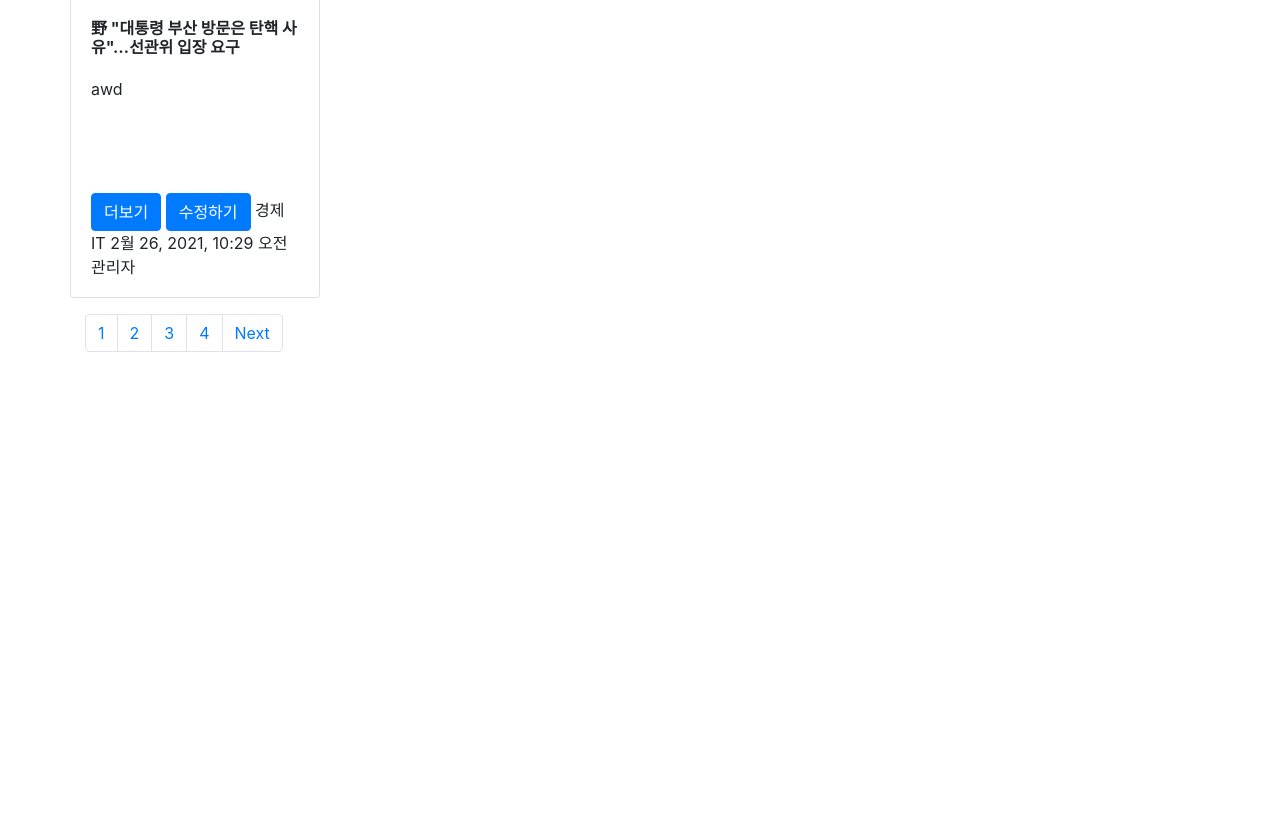
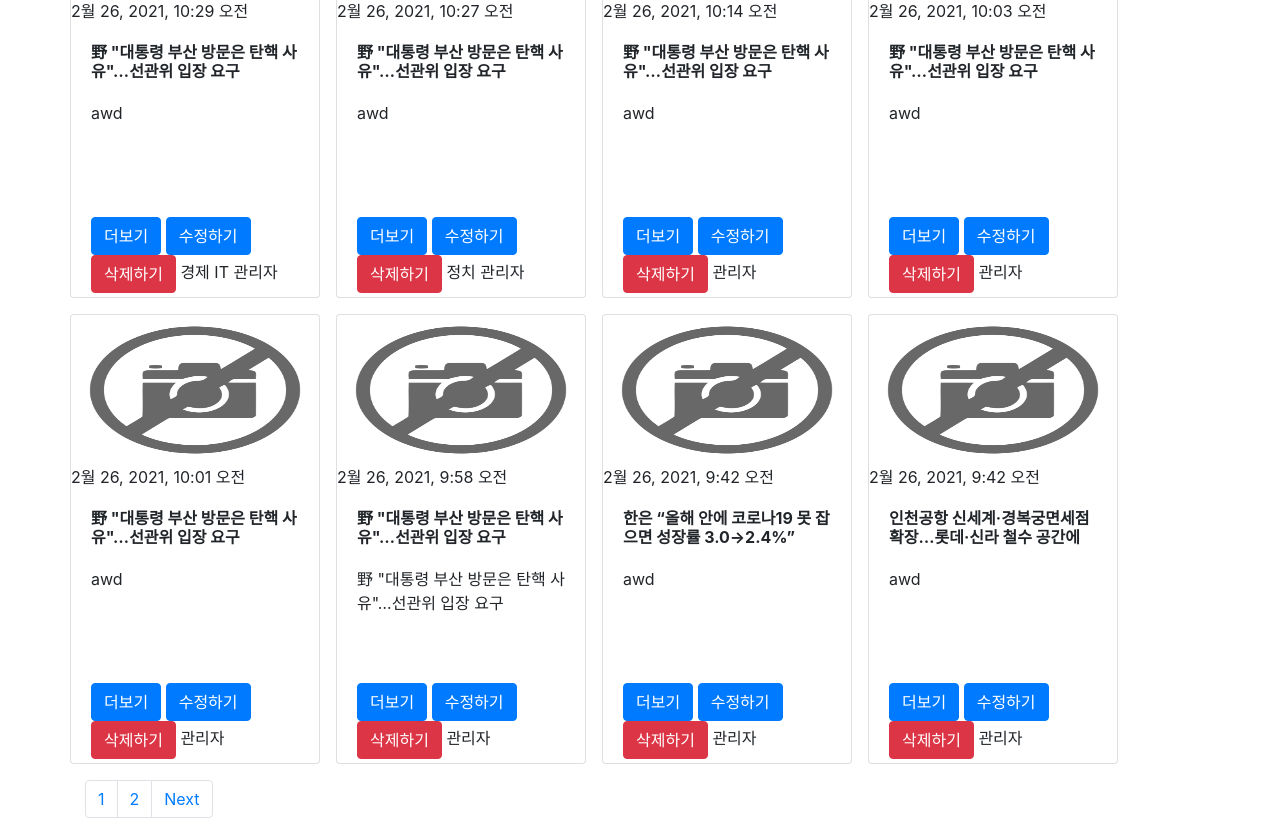
Before and after one commit to brave-jang/first_website, a Django app: page / in a window 1280 px wide. Shown: the part 705-1539 px from the top of the page. Before the commit the page ends 1057 px from the top, so only its background shows below. Run offline with Django 3.2, Linux system fonts and the light colour scheme; a user stored in the database is signed in; data comes from the database, SQL or seed files in the repository; both versions use the stored data as it was after the commit; some libraries are stand-ins or nearby versions.

Commit message:
포스트 삭제 기능 구현

```diff
--- a/posts/models.py
+++ b/posts/models.py
@@ -15,7 +15,7 @@ class Posts(BaseModel):
 
     user = models.ForeignKey(settings.AUTH_USER_MODEL, related_name="posts_user", on_delete=CASCADE)
     title = models.CharField(max_length=100)
-    image = models.ImageField(upload_to="posts/%Y/%m/%d", blank=True)
+    image = models.TextField(blank=True)
     content = models.TextField()
     content_img = models.ImageField(upload_to="posts/%Y/%m/%d", blank=True, null=True)
     comment = models.TextField(blank=True, null=True)
--- a/posts/urls.py
+++ b/posts/urls.py
@@ -11,4 +11,5 @@ urlpatterns = [
     path('politics/', views.posts_politics, name="politics"),
     path('<int:pk>/', views.PostDetail.as_view(), name="posts_detail"),
     path('edit/<int:pk>/', views.post_edit, name="posts_edit"),
+    path('delete/<int:pk>', views.post_delete, name="posts_delete"),
 ]
--- a/posts/views.py
+++ b/posts/views.py
@@ -1,4 +1,5 @@
 import math
+from django.http.response import Http404
 import requests
 from accounts import mixins
 from bs4 import BeautifulSoup
@@ -28,7 +29,7 @@ def img_download(url):
 
 def posts(request):
     post_list = models.Posts.objects.all()
-    paginator = Paginator(post_list, 5)
+    paginator = Paginator(post_list, 12)
     page_number = request.GET.get('page', 1)
     post_list = paginator.get_page(page_number)
 
@@ -48,6 +49,7 @@ def posts(request):
     page_obj = paginator.page_range[start:end]
     return render(request, "posts/posts_list.html", {'post_list':post_list, 'page_obj':page_obj})
 
+
 def posts_politics(request):
     post_list = models.Posts.objects.filter(category = '0')
     return render(request, "posts/posts_list.html", {'post_list':post_list})
@@ -63,10 +65,11 @@ class CreatePosts(mixins.LoggedInOnlyView, FormView):
         post.user = self.request.user
         url = form.cleaned_data.get("post_url")
         post.title = title_crawling(url)[0]
+        post.image = title_crawling(url)[1]
         post.save()
         form.save_m2m()
         messages.success(self.request, "작성 완료!")
-        return redirect("posts:posts_detail")
+        return redirect(reverse("posts:posts_detail", kwargs={"pk":post.pk}))
 
 
 # @login_required
@@ -100,12 +103,28 @@ def post_edit(request, pk):
         form = forms.PostForm(request.POST, request.FILES, instance=post)
         if form.is_valid:
             post = form.save(commit=False)
-            post.user = request.user
-            url = form.cleaned_data.get("post_url")
-            post.title = title_crawling(url)[0]
-            post.save()
-            return redirect("posts:posts_detail", pk=pk)
+            if post.user == request.user:
+                url = form.cleaned_data.get("post_url")
+                post.title = title_crawling(url)[0]
+                post.save()
+                form.save_m2m()
+                return redirect("posts:posts_detail", pk=pk)
+            else:
+                raise Http404
     else:
-        form = forms.PostForm(instance=post)
+        if post.user == request.user:
+            form = forms.PostForm(instance=post)
+        else:
+            raise Http404
 
     return render(request, "posts/posts_edit.html", {'forms':form})
+
+
+@login_required
+def post_delete(request, pk):
+    post = get_object_or_404(models.Posts, pk=pk)
+    if post.user == request.user:
+        post.delete()
+        return redirect("posts:home")
+    else:
+        Http404
--- a/templates/partials/nav.html
+++ b/templates/partials/nav.html
@@ -15,13 +15,13 @@
   {% include "partials/messages.html" %}
   {% if user.is_authenticated %}
   <nav class="col my-md-0 mr-md-3">
-    <a class="btn btn-outline-primary" href="{% url 'posts:posts_write' %}">글쓰기</a>
-    <a class="btn btn-outline-primary" href="{{user.get_absolute_url}}">프로필</a>
+    <a class="btn btn-outline-primary mr-3" href="{% url 'posts:posts_write' %}">글쓰기</a>
+    <a class="btn btn-outline-primary mr-3" href="{{user.get_absolute_url}}">프로필</a>
     <a class="btn btn-outline-primary" href="{% url 'accounts:logout' %}">로그아웃</a>
   </nav>
   {% else %}
   <nav class="col my-md-0 mr-md-3"></nav>
-  <a class="btn btn-outline-primary" href="{% url 'accounts:login' %}">로그인</a>
+  <a class="btn btn-outline-primary mr-3" href="{% url 'accounts:login' %}">로그인</a>
   <a class="btn btn-outline-primary" href="{% url 'accounts:signup' %}">회원가입</a>
   </nav>
   {% endif %}
--- a/templates/posts/posts_list.html
+++ b/templates/posts/posts_list.html
@@ -6,22 +6,23 @@
         {% for post in post_list %}
         <div class="card mr-3 mb-3" style="height: 450px; width: 250px;">
             {% if post.image %}
-            <img src="..." class="card-img-top" alt="이미지를 찾을 수 없습니다." style="height: 150px; background-size: cover;">
+            <img src="{{post.image}}" class="card-img-top" alt="이미지를 찾을 수 없습니다." style="height: 150px; background-size: cover;">
             {% else %}
             <img src="media/posts/no-image.png" class="card-img-top" alt="이미지를 찾을 수 없습니다."
                 style="height: 150px; background-size: cover;">
             {% endif %}
+            {{post.created_at}}
             <div class="card-body">
                 <h6 class="font-weight-bold" style="height: 50px;">{{post.title}}</h6>
                 <p class="card-text" style="height: 100px; overflow: auto;">{{post.content}}</p>
                 <a href="{% url 'posts:posts_detail' post.pk %}" class="btn btn-primary">더보기</a>
                 {% if post.user == request.user %}
                 <a href="{% url 'posts:posts_edit' post.pk %}" class="btn btn-primary">수정하기</a>
+                <a href="{% url 'posts:posts_delete' post.pk %}" class="btn btn-danger">삭제하기</a>
                 {% endif %}
                 {% for name in post.category.all %}
                     {{name}}
                 {% endfor %}
-                {{post.created_at}}
                 {{post.user.nickname}}
             </div>
         </div>
```
Also changed, not shown: db.sqlite3, posts/migrations/0008_auto_20210303_2028.py (added).
